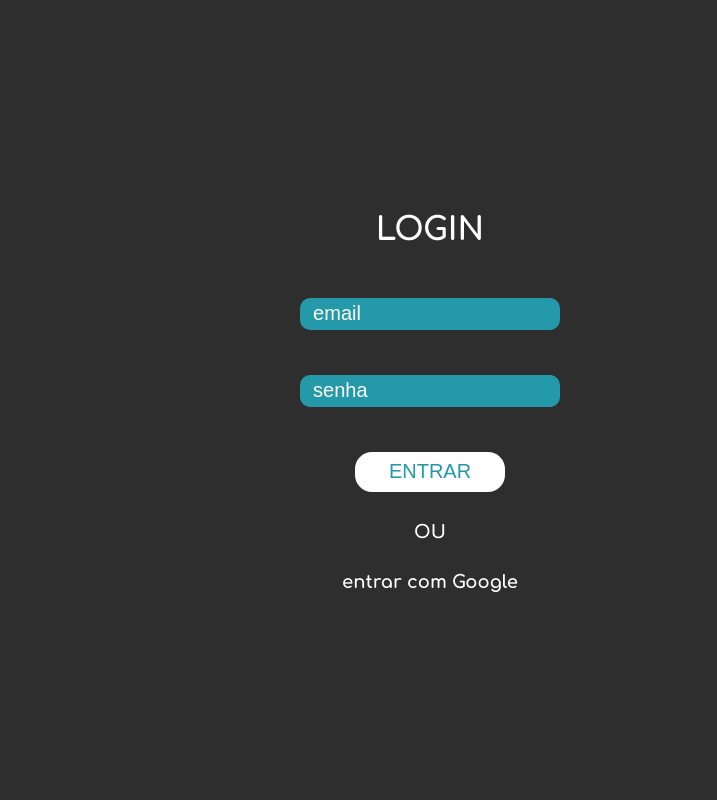
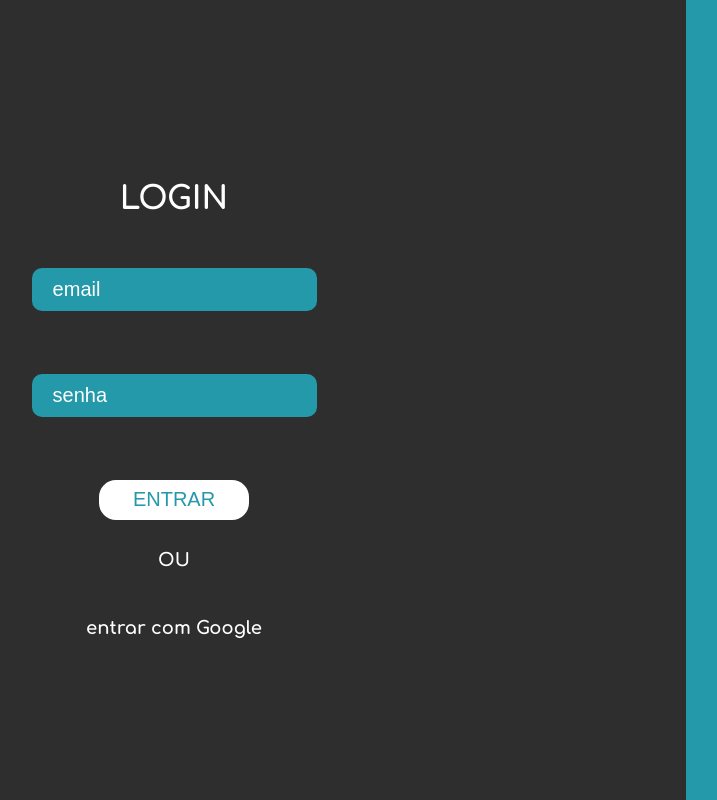
Before and after one commit to ArthurFR04/SA_3.0, a React (Create React App) app: page /LoginScreen in a window 1280 px wide. Shown: the whole page, without its empty margins (210-927 px from the left). Built offline with nearby package versions, Linux system fonts and the light colour scheme.

Commit message:
css login

```diff
--- a/src/pages/Login/LoginScreen.js
+++ b/src/pages/Login/LoginScreen.js
@@ -60,28 +60,41 @@ const LoginScreen = () => {
 
     return (
         <div className="login-container">
-            <div className="col-central">
+
+            <div className='banner-login'>
+            </div>
+
+
+                <div className='info-login'>
 
                     <h1 className="login">
                         LOGIN
                     </h1>
 
+                    <div className='div-input'>
                         <input
                             type="text"
                             name="email"
                             onChange={changeInput}
-                    className="email"
+                            className="input-login email"
                             placeholder="  email"
                         />
+                    </div>
+
+
                     <br></br>
-
+                    <div className='div-input'>
                         <input
                             type="password"
                             name="senha"
                             onChange={changeInput}
-                    className="senha"
+                            className="input-login senha"
                             placeholder="  senha"
                         />
+
+
+                    </div>
+
                     <br></br>
 
                     <div className="btn">
--- a/src/pages/Login/LoginStyle.css
+++ b/src/pages/Login/LoginStyle.css
@@ -18,30 +18,48 @@ body {
 }
 
 .login-container {
+    display: flex;
+    flex-direction: column;
     width: 100vw;
     height: 100vh;
-    display: flex;
-    align-items: center;
-    justify-content: center;
-
-
+    flex: 1;
     background-color: #2E2E2E;
     color: #fff;
+
 }
 
+.info-login {
+    display:flex;
+    flex-direction: column;
+    position: relative;
+    right: 20vw;
+    padding-top: 20vh;
 
-/* .col-central {
+}
 
-} */
+.banner-login {
+    position: absolute;
+    right: 0;
+    width: 30vw;
+    height: 100vh;
+    background-color: #2399AA;
+
+}
+
 
 .login {
     display: flex;
     justify-content: center;
 }
 
-input {
-    width: 256px;
-    height: 30px;
+.div-input{
+    display: flex;
+    justify-content: center;
+
+}
+
+.input-login {
+    padding: 10px;
     border-radius: 10px;
     border: none;
 
@@ -52,13 +70,13 @@ input {
 
 }
 
-input::placeholder {
+.input-login::placeholder {
     color: #fff;
     font-size: 20px;
     margin-left: 20px;
 }
 
-input:focus {
+.input-login:focus {
     box-shadow: 0 0 0 0;
     outline: 0;
 }
```
Lines whose indentation alone changed are shown as unchanged.
